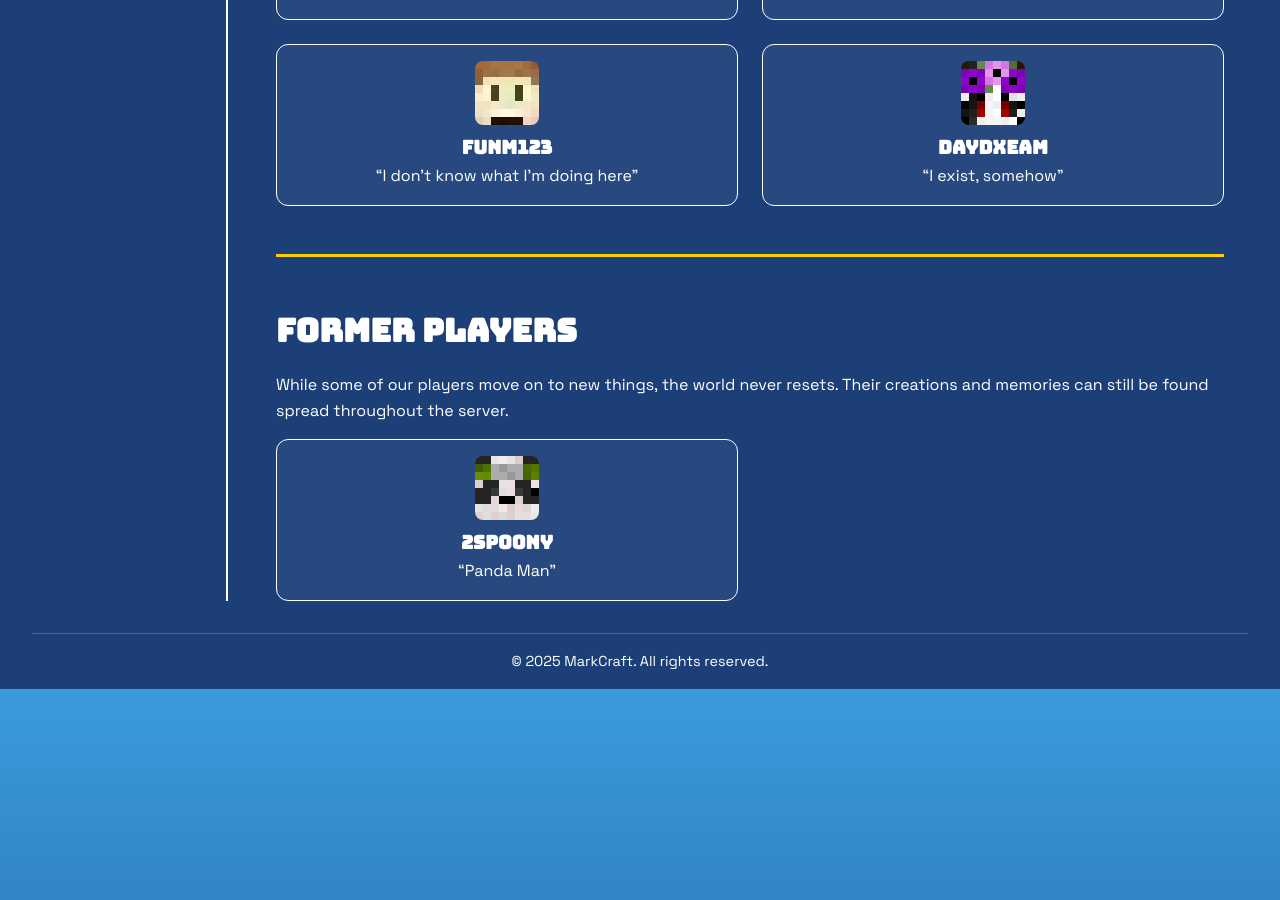
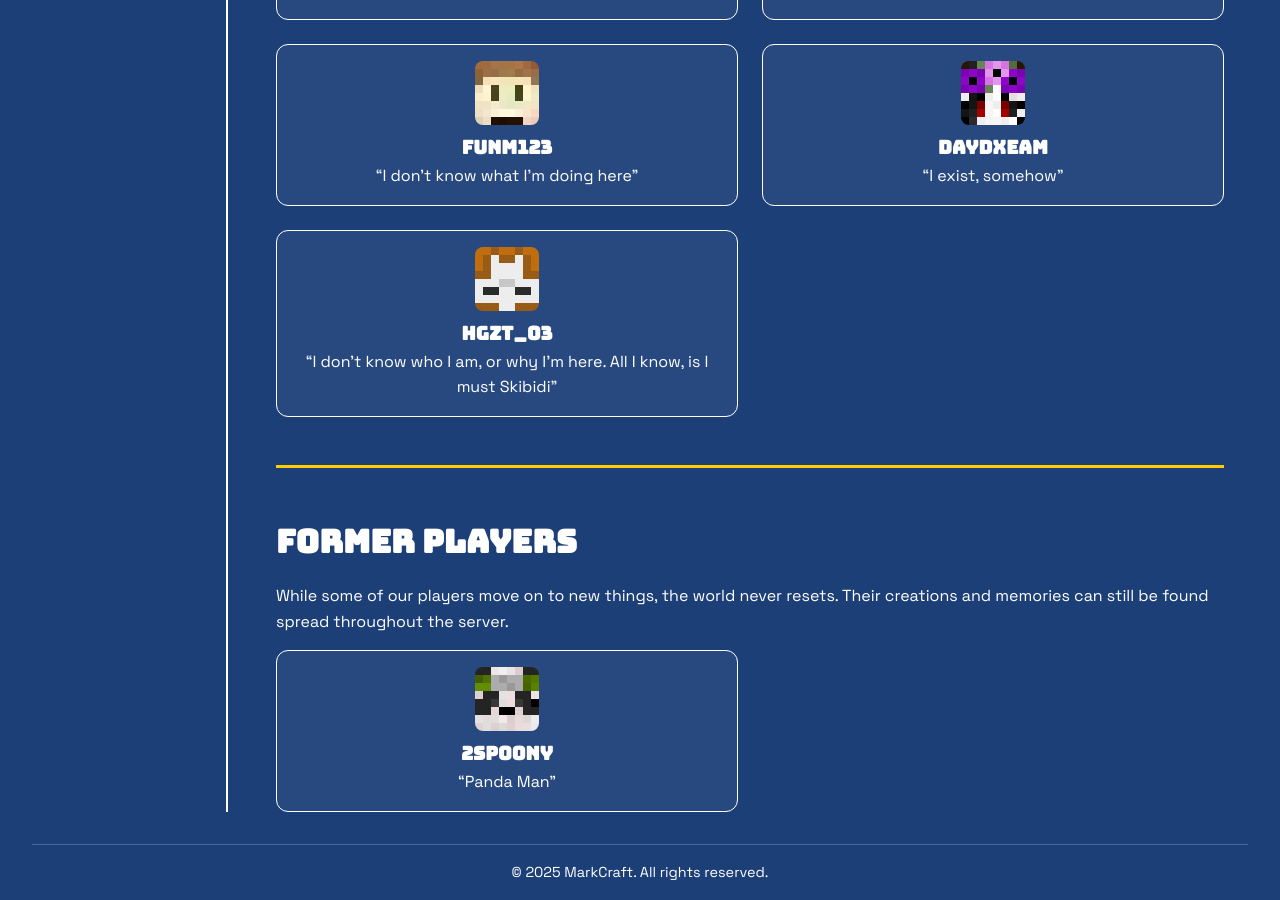
Before and after one commit to AdriMark/markcraft, a Jekyll site: the page built from players.md, in a window 1280 px wide and 900 px high, scrolled down 1063 px. Built offline with Jekyll 4.4.1, drawn with Linux system fonts in a browser that asks for light colours; comment, search, counter and statistics services are not loaded; before the commit the page ends 1752 px from its top, so only the background shows below that.

Commit message:
added hgzt

```diff
--- a/players.md
+++ b/players.md
@@ -72,6 +72,12 @@ These players are active community members who contribute to the server with the
       <h3>DayDxeam</h3>
     <p>“I exist, somehow”</p>
   </div>
+
+<div class="player-card">
+      <img src="/assets/images/players/hgzt_face.webp" alt="HGZT_03" class="player-icon" />
+      <h3>HGZT_03</h3>
+    <p>“I don't know who I am, or why I'm here. All I know, is I must Skibidi”</p>
+  </div>
 </div>
 
 ---
```
Also changed, not shown: assets/images/players/hgzt_face.webp (added).
